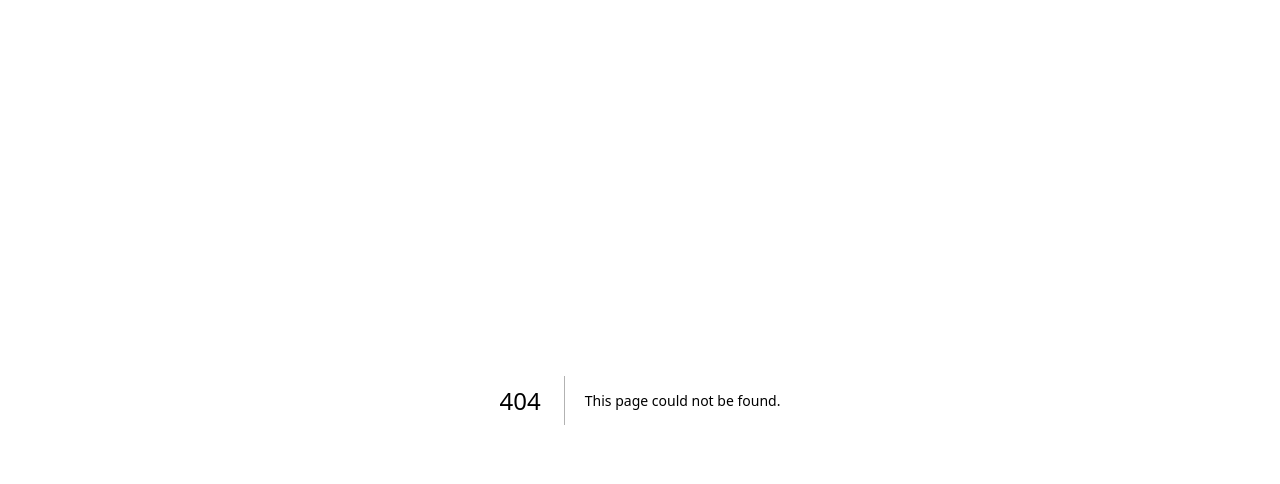
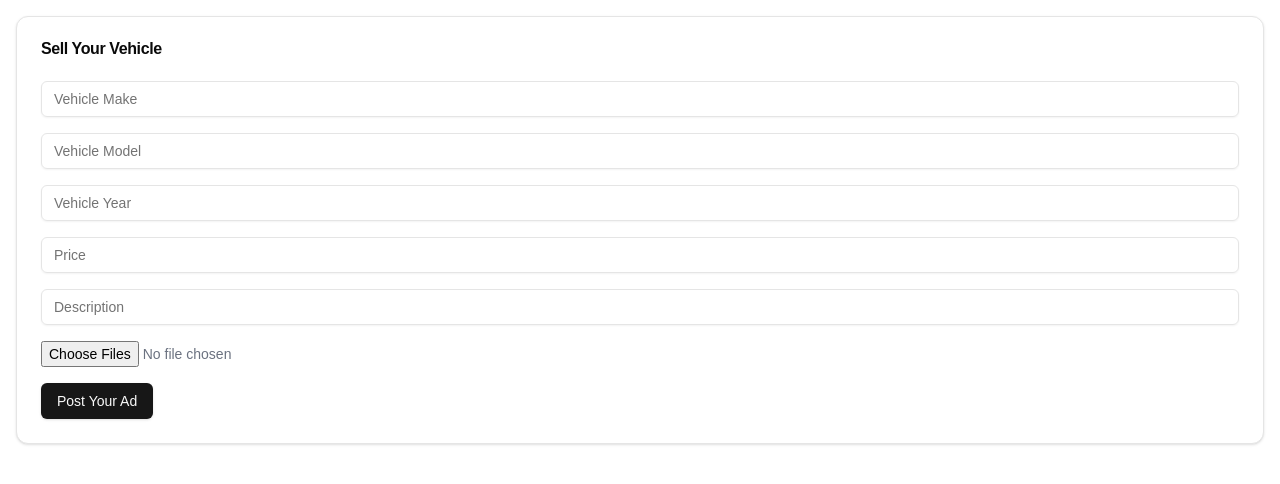
Before and after one commit to bilkenter/secondwheel-frontend, a Next.js app in the folder client/: page /sell in a window 1280 px wide. Before the commit this address had no page. Shown: the top 484 px of the page. Built offline with nearby package versions, Linux system fonts and the light colour scheme.

Commit message:
Edit Profile

```diff
--- a/client/app/profile/page.tsx
+++ b/client/app/profile/page.tsx
@@ -5,25 +5,26 @@ import { Card, CardContent, CardHeader, CardTitle } from "@/components/ui/card";
 import { Button } from "@/components/ui/button";
 import { Input } from "@/components/ui/input";
 import { api } from '@/lib/apiClient';
+import { useRouter } from "next/navigation";
 
-interface Vehicle {
-  id: number;
-  title: string;
-  vehicleType: string;
+interface Ad {
+  ad_id: number;
   price: number;
-  status: string; // e.g., "Available" or "Sold"
+  posting_date: string;
+  status: string;  // e.g., "Available" or "Sold"
 }
 
 interface User {
   name: string;
   email: string;
-  type: string; // "buyer" or "seller"
+  type: string;  // "buyer" or "seller"
 }
 
 export default function ProfilePage() {
-  const [vehicles, setVehicles] = useState<Vehicle[]>([]);
-  const [user, setUser] = useState<User>({ name: '', email: '', type: 'seller' });
+  const [ads, setAds] = useState<Ad[]>([]);
+  const [user, setUser] = useState<User>({ name: '', email: '', type: 'seller' }); //type accordingly
   const [newPassword, setNewPassword] = useState('');
+  const router = useRouter();
 
   useEffect(() => {
     const fetchUserData = async () => {
@@ -32,28 +33,28 @@ export default function ProfilePage() {
       setUser(userData);
 
       if (userData.type === 'seller') {
-        const vehiclesResponse = await api('/vehicles');
-        const vehiclesData = await vehiclesResponse.json();
-        setVehicles(vehiclesData);
+        const adsResponse = await api('/ads');  // Update API to fetch ads
+        const adsData = await adsResponse.json();
+        setAds(adsData);
       }
     };
 
     fetchUserData();
   }, []);
 
-  const handleAddVehicle = () => {
-    const newVehicle: Vehicle = {
-      id: vehicles.length + 1, // ID logic will be updated in the backend.
-      title: 'New Vehicle',    // Placeholder for input value.
-      vehicleType: 'Car',      // Placeholder for input value.
-      price: 0,                // Placeholder for input value.
+  const handleAddAd = () => {
+    router.push("/sell");
+    /*const newAd: Ad = {
+      ad_id: ads.length + 1, // ID logic will be updated in the backend
+      price: 0,              // Placeholder for input value
+      posting_date: new Date().toLocaleDateString(),  // Current date
       status: 'Available',
     };
-    setVehicles([...vehicles, newVehicle]);
+    setAds([...ads, newAd]);*/
   };
 
-  const handleDeleteVehicle = (vehicleId: number) => {
-    setVehicles(vehicles.filter(vehicle => vehicle.id !== vehicleId));
+  const handleDeleteAd = (ad_id: number) => {
+    setAds(ads.filter(ad => ad.ad_id !== ad_id));
   };
 
   const handleUpdateUser = async () => {
@@ -126,7 +127,7 @@ export default function ProfilePage() {
             className="mb-2"
           />
           <Button onClick={handleUpdateUser}>Update Profile</Button>
-          <Button onClick={handleChangePassword} className="ml-2">Change Password</Button>
+          <Button onClick={handleChangePassword} className="ml-2 mt-2">Change Password</Button>
         </CardContent>
       </Card>
 
@@ -134,23 +135,23 @@ export default function ProfilePage() {
         <>
           <Card className="mb-6">
             <CardHeader>
-              <CardTitle>Add New Vehicle Listing</CardTitle>
+              <CardTitle>Add New Ad Listing</CardTitle>
             </CardHeader>
             <CardContent>
-              <Button onClick={handleAddVehicle}>Add New Vehicle</Button>
+              <Button onClick={handleAddAd}>Add New Ad</Button>
             </CardContent>
           </Card>
 
           <Card>
             <CardHeader>
-              <CardTitle>Your Vehicle Listings</CardTitle>
+              <CardTitle>Your Ad Listings</CardTitle>
             </CardHeader>
             <CardContent>
-              {vehicles.map((vehicle) => (
-                <div key={vehicle.id} className="flex justify-between items-center mb-2">
-                  <span>{vehicle.title} ({vehicle.vehicleType}) - ${vehicle.price}</span>
-                  <span>{vehicle.status}</span>
-                  <Button onClick={() => handleDeleteVehicle(vehicle.id)}>Delete</Button>
+              {ads.map((ad) => (
+                <div key={ad.ad_id} className="flex justify-between items-center mb-2">
+                  <span>{ad.posting_date} - ${ad.price}</span>
+                  <span>{ad.status}</span>
+                  <Button onClick={() => handleDeleteAd(ad.ad_id)}>Delete</Button>
                 </div>
               ))}
             </CardContent>
--- /dev/null
+++ b/client/app/sell/page.tsx
@@ -0,0 +1,128 @@
+"use client";
+
+import React, { useState } from "react";
+import { useRouter } from "next/navigation";
+import { Card, CardContent, CardHeader, CardTitle } from "@/components/ui/card";
+import { Button } from "@/components/ui/button";
+import { Input } from "@/components/ui/input";
+import { Alert } from "@/components/ui/alert";
+
+export default function SellVehiclePage() {
+  const [alertMessage, setAlertMessage] = useState<string | null>(null);
+  const [vehicleInfo, setVehicleInfo] = useState({
+    make: "",
+    model: "",
+    year: "",
+    price: "",
+    description: "",
+  });
+  const [images, setImages] = useState<File[]>([]);
+  const router = useRouter();
+
+  const handleChange = (e: React.ChangeEvent<HTMLInputElement>) => {
+    const { name, value } = e.target;
+    setVehicleInfo((prevState) => ({
+      ...prevState,
+      [name]: value,
+    }));
+  };
+
+  const handleImageChange = (e: React.ChangeEvent<HTMLInputElement>) => {
+    if (e.target.files) {
+      const files = Array.from(e.target.files);
+      setImages(files);
+    }
+  };
+
+  const handleSubmit = async (e: React.FormEvent) => {
+    e.preventDefault();
+    if (Object.values(vehicleInfo).some((value) => value === "") || images.length === 0) {
+      setAlertMessage("Please fill in all fields and upload at least one image.");
+      return;
+    }
+
+    // Perform your submit logic here (e.g., send to backend)
+    // For now, we’ll just log the data to console
+    console.log("Vehicle Information:", vehicleInfo);
+    console.log("Uploaded Images:", images);
+
+    // Redirect after successful submission (or show a success message)
+    router.push("/profile");
+  };
+
+  return (
+    <div className="container mx-auto p-4">
+      <Card>
+        <CardHeader>
+          <CardTitle>Sell Your Vehicle</CardTitle>
+        </CardHeader>
+        <CardContent>
+          {alertMessage && <Alert>{alertMessage}</Alert>}
+          <form onSubmit={handleSubmit} className="space-y-4">
+            <div>
+              <Input
+                type="text"
+                name="make"
+                placeholder="Vehicle Make"
+                value={vehicleInfo.make}
+                onChange={handleChange}
+                required
+              />
+            </div>
+            <div>
+              <Input
+                type="text"
+                name="model"
+                placeholder="Vehicle Model"
+                value={vehicleInfo.model}
+                onChange={handleChange}
+                required
+              />
+            </div>
+            <div>
+              <Input
+                type="number"
+                name="year"
+                placeholder="Vehicle Year"
+                value={vehicleInfo.year}
+                onChange={handleChange}
+                required
+              />
+            </div>
+            <div>
+              <Input
+                type="number"
+                name="price"
+                placeholder="Price"
+                value={vehicleInfo.price}
+                onChange={handleChange}
+                required
+              />
+            </div>
+            <div>
+              <Input
+                type="text"
+                name="description"
+                placeholder="Description"
+                value={vehicleInfo.description}
+                onChange={handleChange}
+                required
+              />
+            </div>
+            <div>
+              <input
+                type="file"
+                accept="image/*"
+                multiple
+                onChange={handleImageChange}
+                className="block w-full text-sm text-gray-500"
+                required
+              />
+            </div>
+            <Button type="submit">Post Your Ad</Button>
+          </form>
+        </CardContent>
+      </Card>
+    </div>
+  );
+}
```
